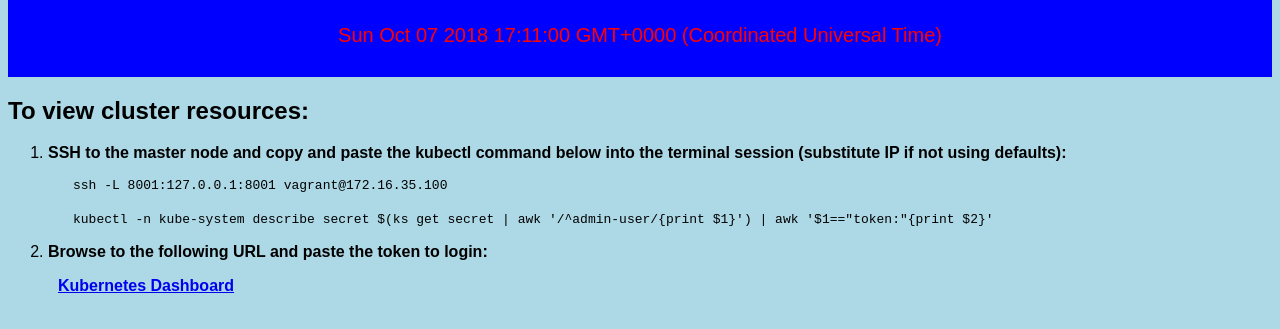
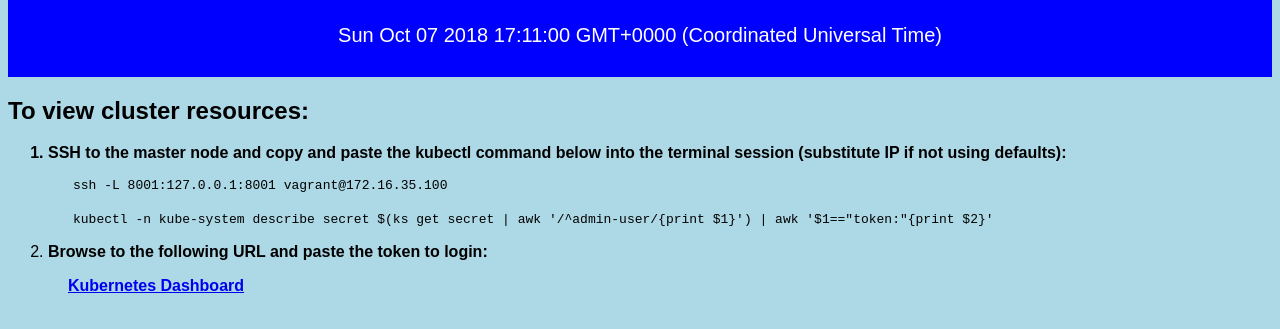
Before and after one commit to wkandek/kubernetes-dev-cluster, a plain HTML site: page addon/metallb/index.html in a window 1280 px wide. Shown: the part 215-544 px from the top of the page. Drawn offline with Linux system fonts and the light colour scheme.

Commit message:
Update index.html
code cleanup

```diff
--- a/addon/metallb/index.html
+++ b/addon/metallb/index.html
@@ -4,8 +4,8 @@
         <title>Nginx on K8s</title>
         <meta charset="utf-8">
         <meta name="viewport" content="width=device-width, initial-scale=1">
+        <style>
 
-<style>
         * {
             box-sizing: border-box;
         }
@@ -14,7 +14,6 @@ body {
             font-family: Arial, Helvetica, sans-serif;
         }
 
-/* Style the header */
         header {
             background-color: blue;
             padding: 10px;
@@ -22,10 +21,13 @@ header {
             font-size: 20px;
             color: black;
         }
+
+        div.a {
+		text-indent: 25px;
+	}
         </style>
 
         <script>
-
             function startTime() {
             var today = new Date();
             var h = today.getHours();
@@ -33,7 +35,7 @@ function startTime() {
             var s = today.getSeconds();
                 m = checkTime(m);
                 s = checkTime(s);
-      document.getElementById('txt').innerHTML =
+               document.getElementById('dtdata').innerHTML =
                today ;
             var t = setTimeout(startTime, 500);
             }
@@ -43,28 +45,32 @@ function checkTime(i) {
                 return i;
             }
         </script>
-
     </head>
     <body onload="startTime()" bgcolor="lightblue">
         <header>
             <h1 style="text-align:center;font-size:200%;">
             <img src="https://upload.wikimedia.org/wikipedia/commons/c/c6/NginxLogo.gif" width="200">
             Running on
-    <sub><img src="https://github.com/kubernetes/kubernetes/raw/master/logo/logo.png" width="75"></sub>
+                <sub>
+		    <img src="https://github.com/kubernetes/kubernetes/raw/master/logo/logo.png" width="75">
+	        </sub>
             </h1>
-  <p style="color:red";div id="txt"></div>
-  <p>
-
+	    <p style="color:white";
+	        div id="dtdata">
+	        </div>
+            </p>
          </header>
 
          <article style="text-align:left;">
              <h2> To view cluster resources: </h2>
-
-  <p><strong><ol><li>SSH to the master node and copy and paste the kubectl command below into the terminal session (substitute IP if not using defaults):</li></strong></p>
-    <code><p style="text-indent: 25px"> ssh -L 8001:127.0.0.1:8001 vagrant@172.16.35.100 </p>
-          <p style="text-indent: 25px"> kubectl -n kube-system describe secret $(ks get secret | awk '/^admin-user/{print $1}') | awk '$1=="token:"{print $2}' </code>
+             <p> <strong> <ol>
+                 <li>SSH to the master node and copy and paste the kubectl command below into the terminal session (substitute IP if not using defaults):</li></strong></p>
+                     <div class="a">
+			     <code><p> ssh -L 8001:127.0.0.1:8001 vagrant@172.16.35.100 </p>
+                             <p> kubectl -n kube-system describe secret $(ks get secret | awk '/^admin-user/{print $1}') | awk '$1=="token:"{print $2}' </code>
+                     </div>
                              <p><strong><li> Browse to the following URL and paste the token to login:  </li></ol></p>
-  <p style="text-indent: 50px" ><a href="http://127.0.0.1:8001/api/v1/namespaces/kube-system/services/https:kubernetes-dashboard:/proxy/"> Kubernetes Dashboard </a>
+                             <p style="text-indent: 60px" ><a href="http://127.0.0.1:8001/api/v1/namespaces/kube-system/services/https:kubernetes-dashboard:/proxy/"> Kubernetes Dashboard </a>
           <article>
 
     </body>
```
Lines whose indentation alone changed are shown as unchanged.
